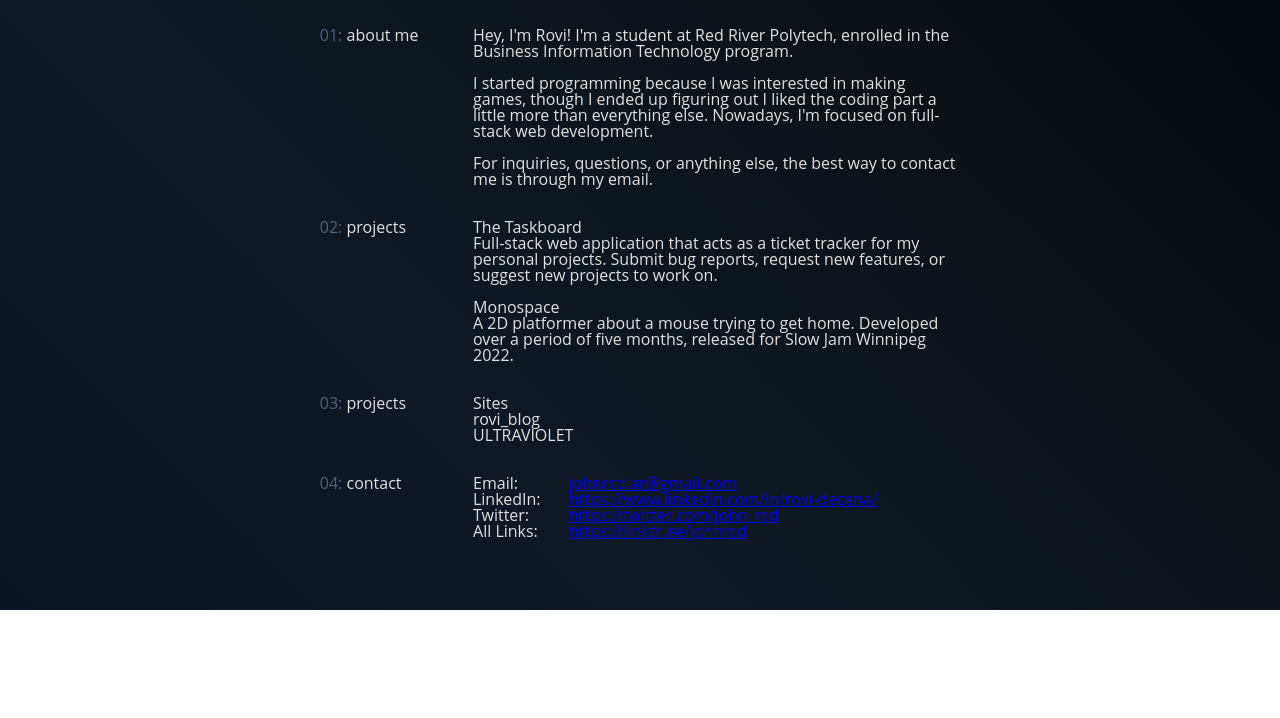
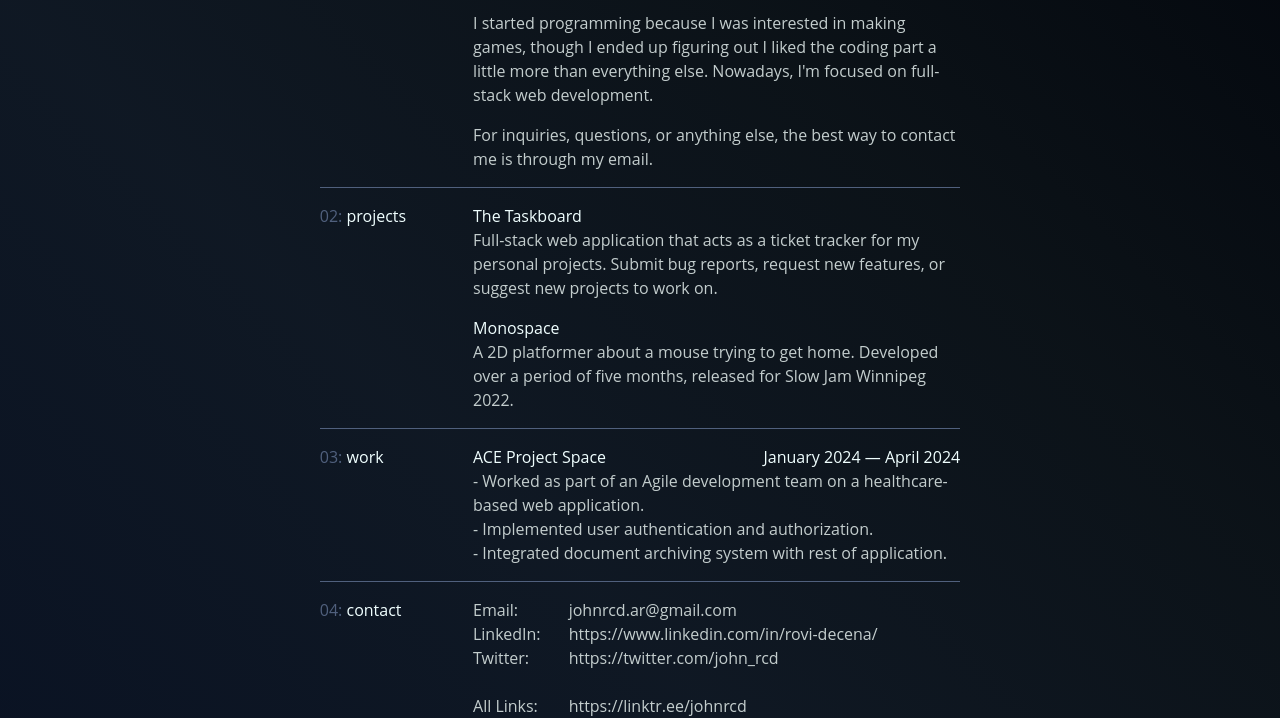
Before and after one commit to johnrcd/rovi_portfolio_v3, a website built with Vite: page index.html in a window 1280 px wide. Shown: the part 190-908 px from the top of the page. Before the commit the page ends 800 px from the top, so only its background shows below. Built offline with nearby package versions, Linux system fonts and the light colour scheme.

Commit message:
cleaned up a bunch of stuff

```diff
--- a/index.html
+++ b/index.html
@@ -11,10 +11,12 @@
     <link rel="preconnect" href="https://fonts.googleapis.com">
     <link rel="preconnect" href="https://fonts.gstatic.com" crossorigin>
     <link href="https://fonts.googleapis.com/css2?family=Inter:wght@100..900&display=swap" rel="stylesheet">
+
+    <link rel="stylesheet" href="path/to/font-awesome/css/font-awesome.min.css">
 </head>
 <body>
     <main>
-        <section>
+        <section class="title_card">
             <h1>Rovi Decena</h1>
             <h2>Software Developer</h2>
         </section>
@@ -39,13 +41,23 @@
         <section class="content_split">
             <h2><span class="quiet_text">02: </span>projects</h2>
             <section>
-                <h3>The Taskboard</h3>
+                <div class="external_link_title">
+                    <a class="external_link" href="https://rovidecena.com/taskboard/">
+                        <h3>The Taskboard</h3>
+                    </a>
+                    <img class="svg_external_link" src="svg/icon_external_link.svg" />
+                </div>
                 <p>
                     Full-stack web application that acts as a ticket tracker for my personal
                     projects. Submit bug reports, request new features, or suggest new projects to
                     work on.
                 </p>
-                <h3>Monospace</h3>
+                <div class="external_link_title">
+                    <a class="external_link" href="https://johnrcd.itch.io/monospace">
+                        <h3>Monospace</h3>
+                    </a>
+                    <img class="svg_external_link" src="svg/icon_external_link.svg" />
+                </div>
                 <p>
                     A 2D platformer about a mouse trying to get home. Developed over a period of
                     five months, released for Slow Jam Winnipeg 2022.
@@ -53,12 +65,24 @@
             </section>
         </section>
         <section class="content_split">
-            <h2><span class="quiet_text">03: </span>projects</h2>
+            <h2><span class="quiet_text">03: </span>work</h2>
             <section>
-                <h3>Sites</h3>
-                <h4>rovi_blog</h4>
-                <h4>ULTRAVIOLET</h4>
-
+                <div class="work_job_title">
+                    <h3>ACE Project Space</h3>
+                    <h4>January 2024 — April 2024</h4>
+                </div>
+                <ul class="text_list">
+                    <li>
+                        Worked as part of an Agile development team on a healthcare-based web
+                        application.
+                    </li>
+                    <li>
+                        Implemented user authentication and authorization.
+                    </li>
+                    <li>
+                        Integrated document archiving system with rest of application.
+                    </li>
+                </ul>
             </section>
         </section>
         <section class="content_split">
@@ -80,6 +104,9 @@
                         <a href="https://twitter.com/john_rcd">https://twitter.com/john_rcd</a>
                     </li>
                     <li>
+                        <p></p>
+                    </li>
+                    <li>
                         <p>All Links:</p>
                         <a href="https://linktr.ee/johnrcd">https://linktr.ee/johnrcd</a>
                     </li>
--- a/reset.css
+++ b/reset.css
@@ -85,3 +85,8 @@ table {
 	border-collapse: collapse;
 	border-spacing: 0;
 }
+
+/* rovi reset stuff that i need to add */
+a {
+    text-decoration: none;
+}
--- a/styles.css
+++ b/styles.css
@@ -2,7 +2,7 @@
 
 :root {
     font-family: "Open Sans", sans-serif;
-    line-height: 1.5;
+    line-height: 32px;
     font-weight: 400;
 
     font-synthesis: none;
@@ -14,10 +14,14 @@
     font-style: normal;
     font-variation-settings: "wdth" 100;
 
-    --color-text: rgb(225, 225, 225);
+    --color-text-header: rgb(240, 255, 255);
+    --color-text: rgb(195, 205, 205);
     --color-text-secondary: rgb(80, 96, 125);
     --color-bg: rgb(15, 15, 15);
+    --color-bg-label: rgb(35, 40, 60);
     --color-accent: dodgerblue;
+
+    --transition-time: 0.2s;
 }
 
 html {
@@ -49,25 +53,45 @@ html {
 body > main {
     max-width: 70ch;
     margin: auto;
-    margin-top: 15ch;
+    margin-top: 2rem;
 
     display: flex;
     flex-direction: column;
-    gap: 2rem;
+    /* gap: 2rem; */
+    line-height: inherit;
 }
 
-h1, h2, h3, h4, h5, h6, p, li, section, div, article {
+body > main > *:not(:last-child) {
+    border-bottom: 1px solid var(--color-text-secondary);
+    margin-top: 1rem;
+    padding-bottom: 1rem;
+}
+
+body > main > *:last-child {
+    margin-top: 1rem;
+}
+
+h1, h2, h3, h4, h5, h6, p, li, section, div, article, a {
+    color: var(--color-text-header);
+    line-height: 1.5rem;
+}
+
+p, li, section, div, article, a {
     color: var(--color-text);
 }
 
-h1 { font-size: 2em; }
+h1 { font-size: 2em; font-weight:700; }
 h2 { font-size: 1.0em; }
 h3 { font-size: 1.0em; }
 h4 { font-size: 1.0em; }
-p, li, section, div, article { font-size: 1em; }
+p, li, section, div, article, a { font-size: 1em; }
 
 p:not(:last-child) {
     margin-bottom: 1rem;
+}
+
+.text_list > li:before {
+    content: "- ";
 }
 
 .quiet_text {
@@ -76,6 +100,12 @@ p:not(:last-child) {
 
 .underline {
     text-decoration:underline;
+}
+
+.title_card {
+    display: flex;
+    flex-direction: column;
+    gap: 0.5rem;
 }
 
 .content_split {
@@ -105,3 +135,35 @@ p:not(:last-child) {
     width: 10ch;
     max-width: 10ch;
 }
+
+.svg_external_link {
+    opacity: 0;
+    filter: invert(97%) sepia(3%) saturate(54%) hue-rotate(165deg) brightness(116%) contrast(76%);
+    max-height: 1rem;
+    display: inline;
+    position: relative;
+    bottom: -0.125rem;
+    transition: var(--transition-time);
+}
+
+.external_link:hover + .svg_external_link {
+    display: block;
+    opacity: 1;
+}
+
+.external_link_title {
+    display: flex;
+    flex-direction: row;
+    gap: 0.85ch;
+}
+
+.external_link_email {
+    display: flex;
+    flex-direction: row;
+    gap: 0.85ch;
+}
+
+.work_job_title {
+    display: flex;
+    justify-content:space-between;
+}
```
Also changed, not shown: svg/icon_external_link.svg (added).
